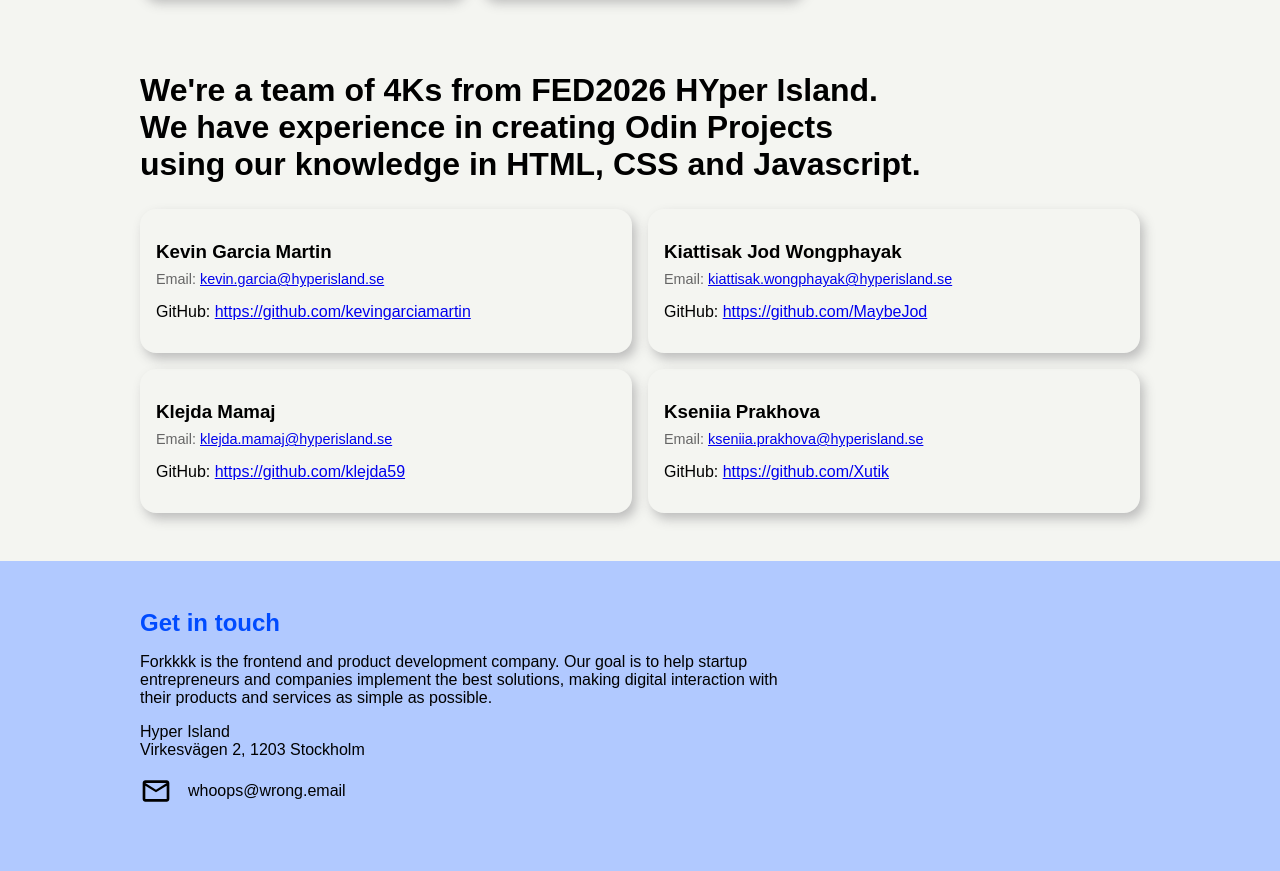
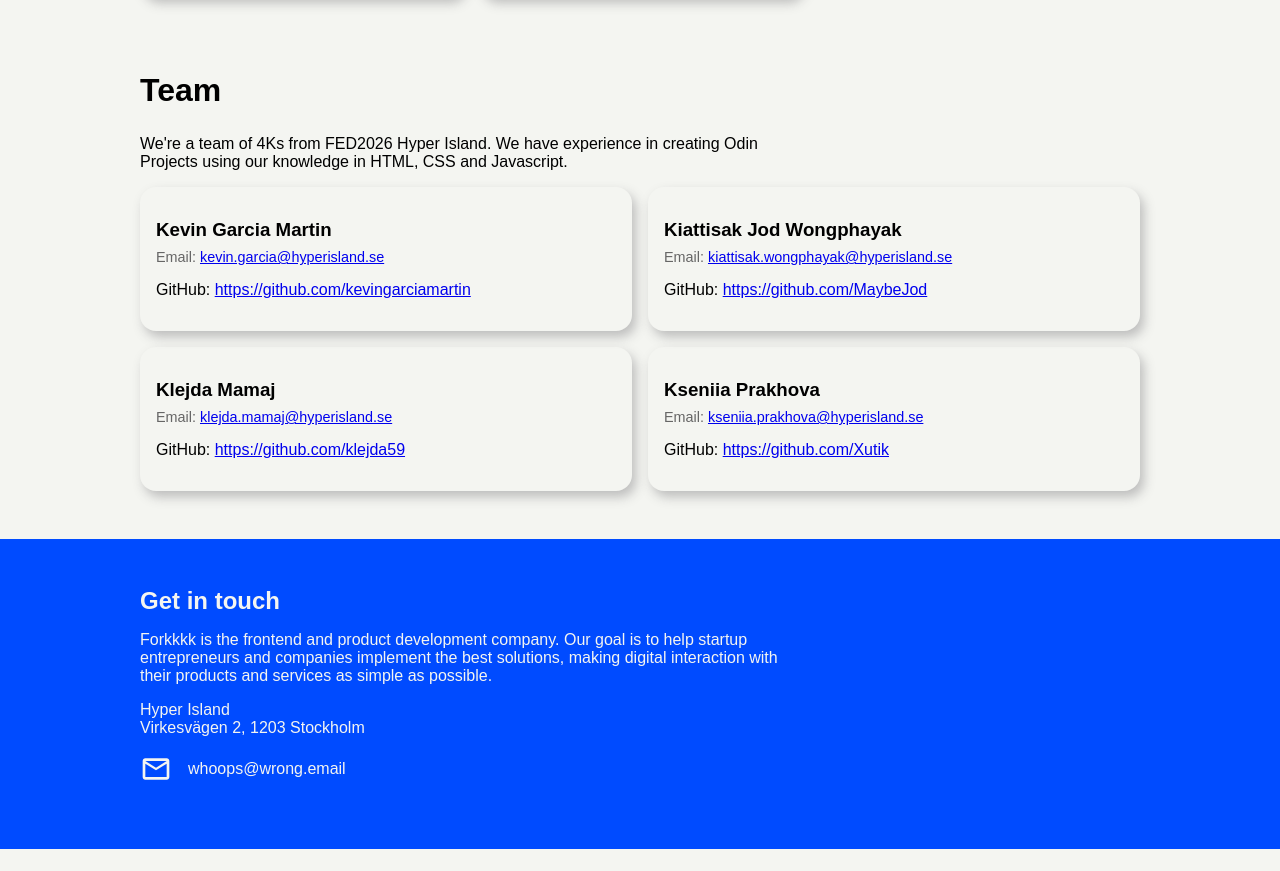
Before and after one commit to Xutik/Group2024, a website built with webpack: page src/template.html in a window 1280 px wide. Shown: the part 1847-2718 px from the top of the page. After the commit the page ends 2696 px from the top, so only its background shows below. Built offline with nearby package versions, Linux system fonts and the light colour scheme.

Commit message:
fix: restyle footer and added 100svh to projects

```diff
--- a/src/js/team.js
+++ b/src/js/team.js
@@ -33,11 +33,14 @@ export  default function createTeamSection() {
   const teamSection = document.createElement('section')
   teamSection.classList.add('Forkkkk', 'FED', 'team')
   const descriptionContaine = document.createElement('div')
-  const title = document.createElement('h2')
-  title.textContent =
-    "We're a team of 4Ks from FED2026 HYper Island. We have experience in creating Odin Projects using our knowledge in HTML, CSS and Javascript."
+  const title = document.createElement("h2")
+  const about = document.createElement('p')
+  title.textContent = "Team"
+  about.textContent =
+    "We're a team of 4Ks from FED2026 Hyper Island. We have experience in creating Odin Projects using our knowledge in HTML, CSS and Javascript."
 
   descriptionContaine.appendChild(title)
+  descriptionContaine.appendChild(about)
   teamSection.appendChild(descriptionContaine)
 
   const teamMembersContainer = document.createElement('div')
--- a/src/styles/style.css
+++ b/src/styles/style.css
@@ -185,6 +185,9 @@ main {
   }
 }
 
+#projects {
+  min-height: 100svh;
+}
 
 .grid-container-team {
   display: grid;
@@ -193,10 +196,11 @@ main {
 
 /* footer---------------------------------------------------------- */
 footer {
-  background-color: var(--shade-color);
+  background-color: var(--main-blue);
   width: 100%;
   display: flex;
   justify-content: center;
+  color: var(--main-white);
   .container {
     width: 100%;
     display: flex;
@@ -207,7 +211,7 @@ footer {
     .contact {
       height: 100%;
       h2 {
-        color: var(--main-blue);
+        color: var(--main-white);
         margin: 0;
       }
       a {
@@ -215,13 +219,14 @@ footer {
         gap: 1rem;
         align-items: center;
         width: max-content;
-        color: #000000;
+        color: var(--main-white);
         text-decoration: none;
         align-items: center;
         padding: 0 0 1rem 0;
         svg {
           width: 2rem;
           height: auto;
+          fill: var(--main-white);
         }
       }
       .footer-icons {
```
